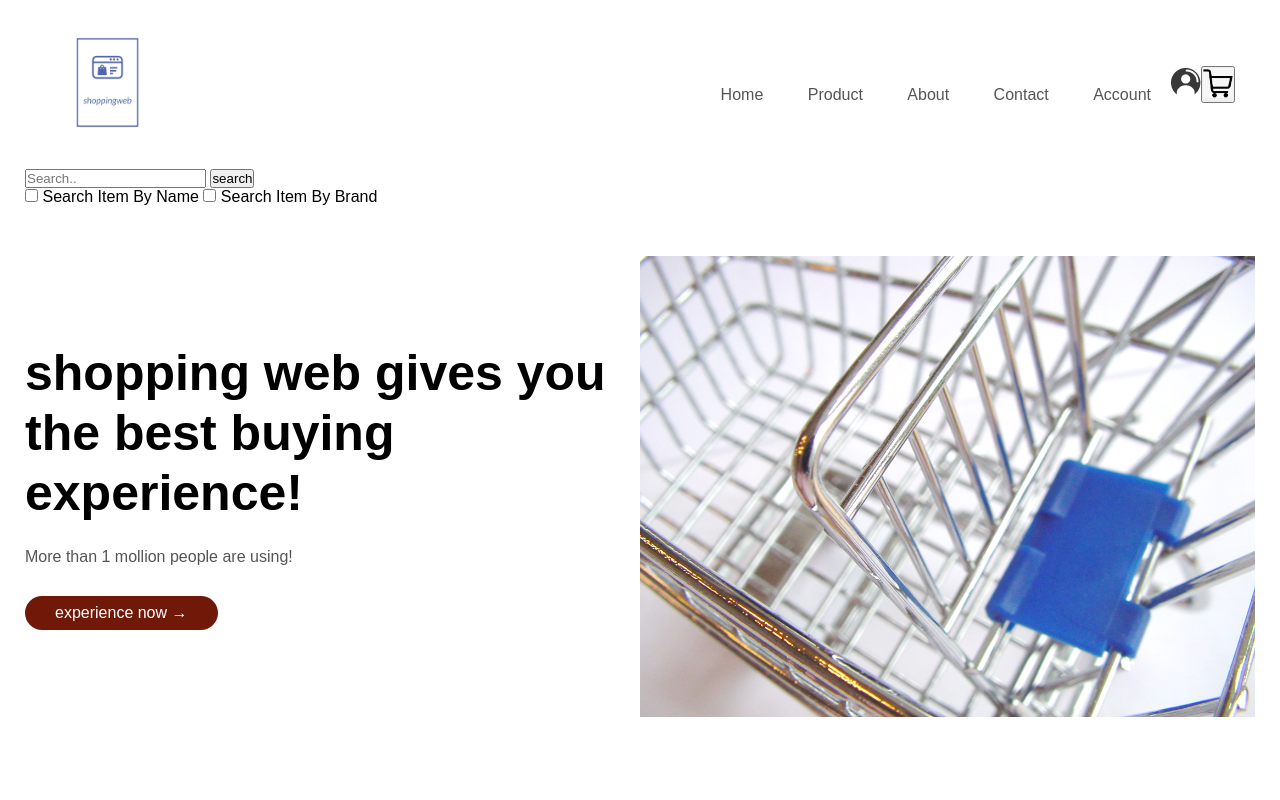
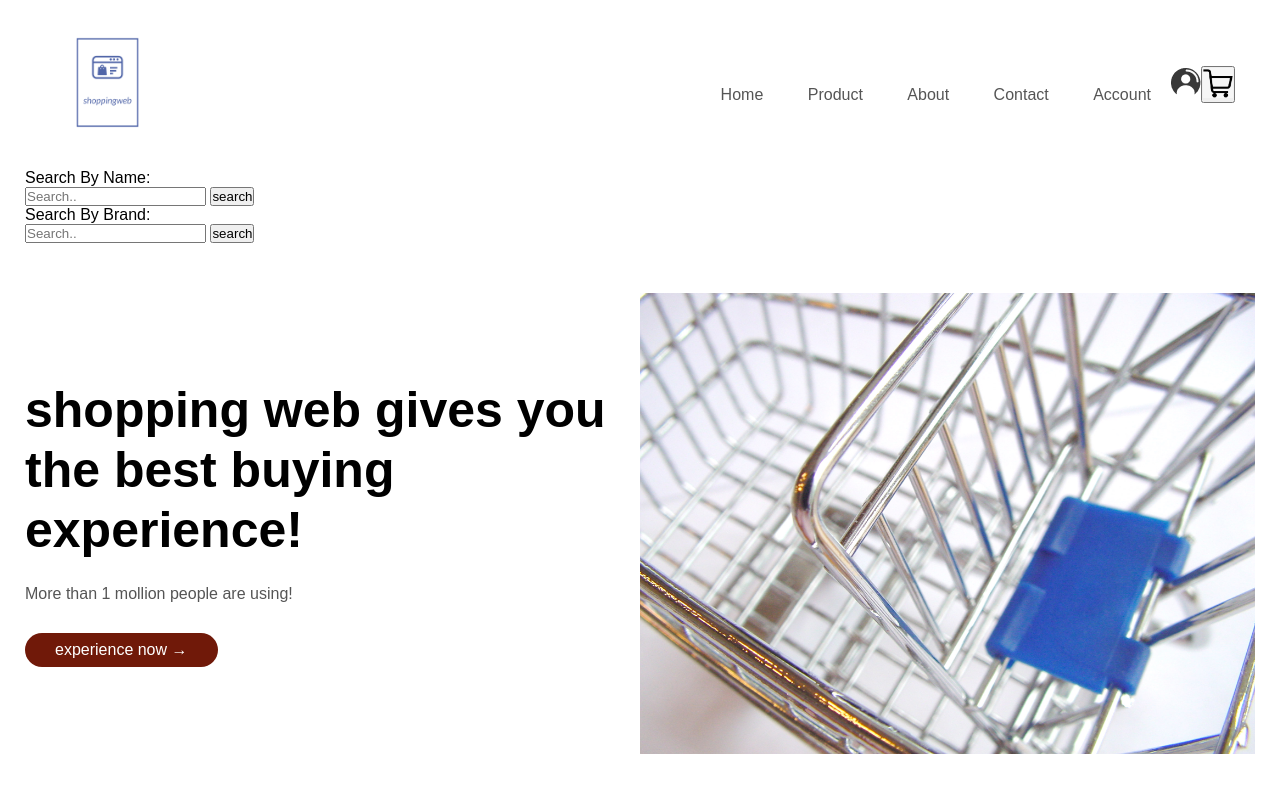
Before and after one commit to pphaoniubi/SOEN-341-Shopping-Web, a website with bundled scripts: page frontend/html/index.html in a window 1280 px wide. Shown: the top 800 px of the page. Built offline with nearby package versions, Linux system fonts and the light colour scheme; no server answers; a web font is replaced by a local one.

Commit message:
updated the search bar functions

```diff
--- a/frontend/html/index.html
+++ b/frontend/html/index.html
@@ -93,17 +93,23 @@
              onclick="menutoggle()">
     </div>
 
-    <div class="SearchBar">
-        <form action = "https://8cde-206-176-145-172.ngrok.io/item/byBrand" method ="GET">
+    <div class="SearchBarByName">
+        <div>Search By Name:</div>
+        <form action = "https://33ba-38-121-86-131.ngrok.io/item/byName" method ="GET">
             <input id="searchTextBox" type="text" placeholder="Search.." name="brand">     <!--hard coded!!!-->
             <input id="searchButton" type="submit" value="search"/>
         </form>
-            <input type="checkbox" id="ByName" name="SearchOneByName" onclick ="byNameCheckbox(this)" value="ID">
-            <label for="ByName"> Search Item By Name</label>
-            <input type="checkbox" id="ByBrand" name="SearchOneByBrand" onclick ="byBrandCheckbox(this)" value="Brand">
-            <label for="ByBrand"> Search Item By Brand</label>
+
     </div>
 
+    <div class="SearchBar">
+        <div>Search By Brand:</div>
+        <form action = "https://33ba-38-121-86-131.ngrok.io/item/byBrand" method ="GET">
+            <input id="searchTextBox" type="text" placeholder="Search.." name="brand">     <!--hard coded!!!-->
+            <input id="searchButton" type="submit" value="search"/>
+        </form>
+
+    </div>
 
     <div class="row">
         <div class="col-2">
```
